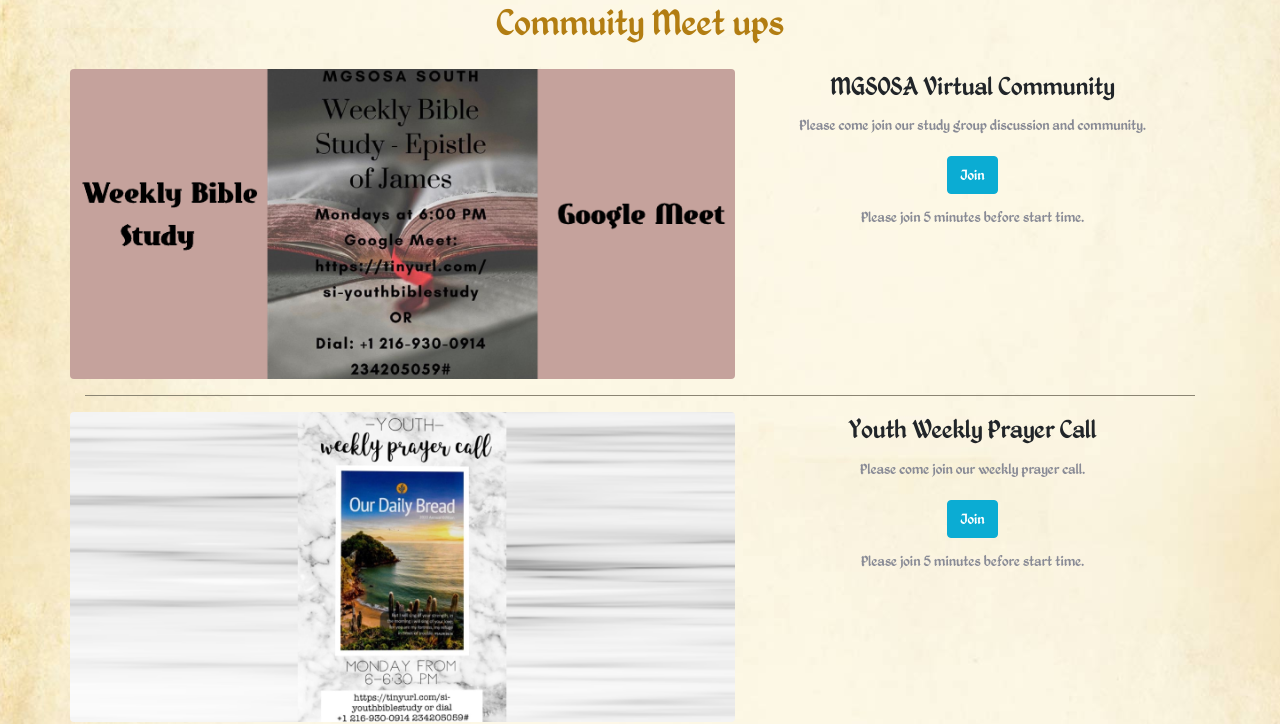
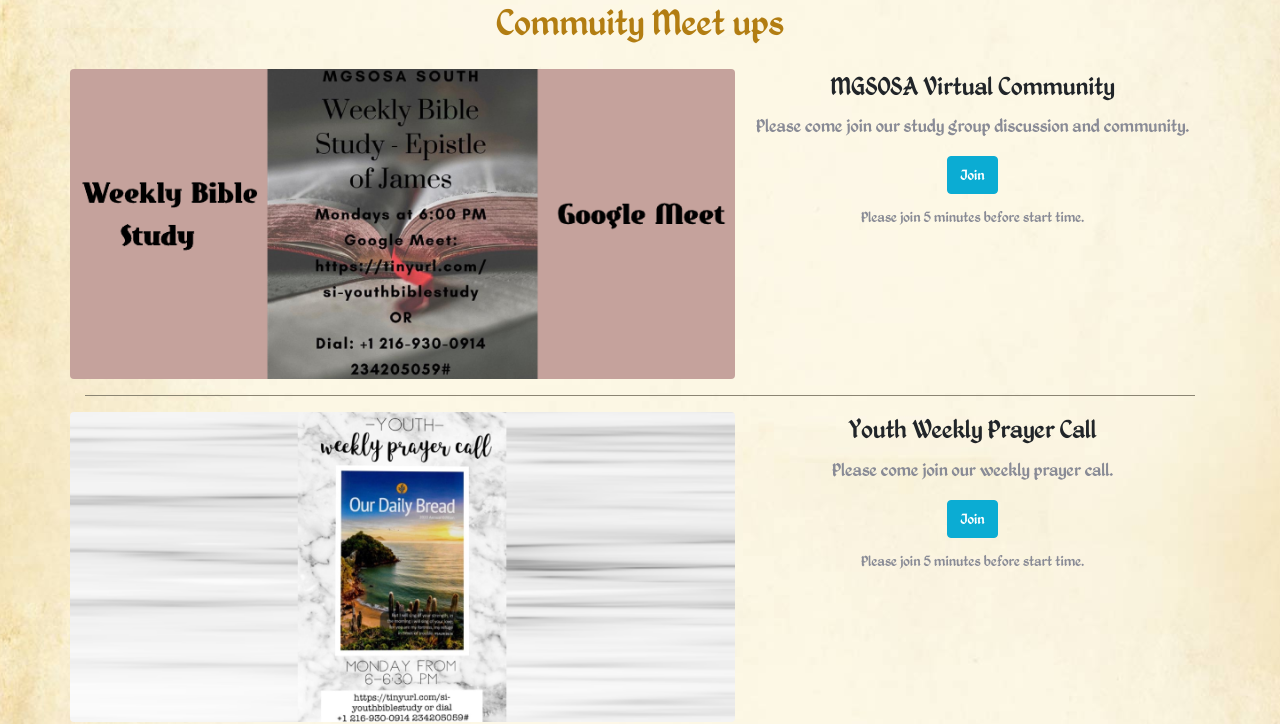
Before and after one commit to MAVAPartners/Mgsosa, a Django app: page / in a window 1280 px wide. Shown: the part 1572-2296 px from the top of the page. Run offline with Django 3.2, Linux system fonts and the light colour scheme; data that the repository does not hold is empty; some libraries are stand-ins or nearby versions.

Commit message:
updates to fontsize

```diff
--- a/templates/home-sample.html
+++ b/templates/home-sample.html
@@ -577,7 +577,7 @@
             </div>
             <div class="col-md-5">
               <h3>MGSOSA Virtual Community </h3>
-              <p>Please come join our study group discussion and community.</p>
+              <p style="font-size:20px">Please come join our study group discussion and community.</p>
               <a class="btn btn-events-primary" target="_blank" href="https://tinyurl.com/si-youthbiblestudy">Join</a>
               <p class="mt-2">Please join 5 minutes before start time.</p>
             </div>
@@ -593,7 +593,7 @@
             </div>
             <div class="col-md-5">
               <h3>Youth Weekly Prayer Call </h3>
-              <p>Please come join our weekly prayer call.</p>
+              <p style="font-size:20px">Please come join our weekly prayer call.</p>
               <a class="btn btn-events-primary" target="_blank" href="https://tinyurl.com/si-youthbiblestudy">Join</a>
               <p class="mt-2">Please join 5 minutes before start time.</p>
             </div>
```
